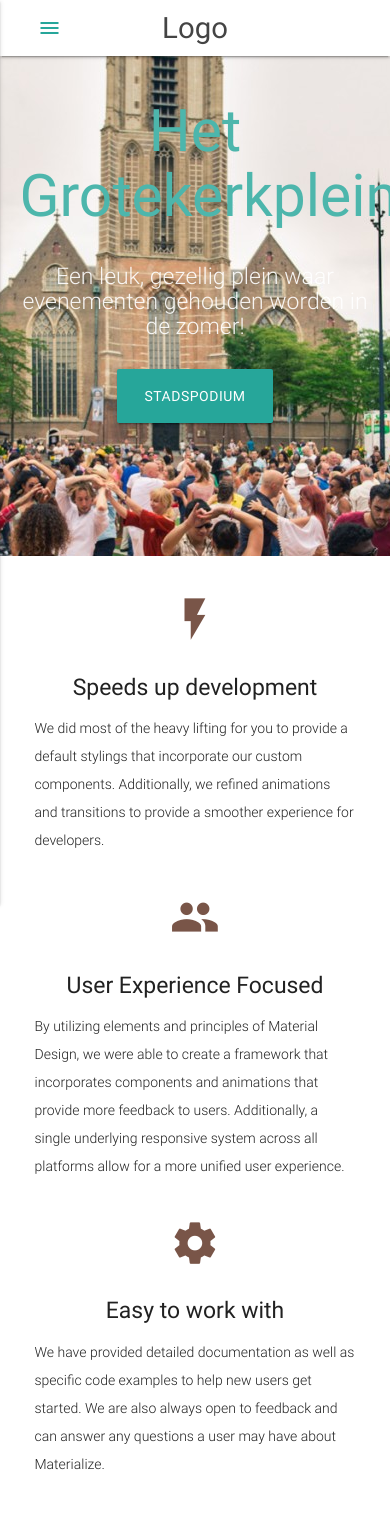
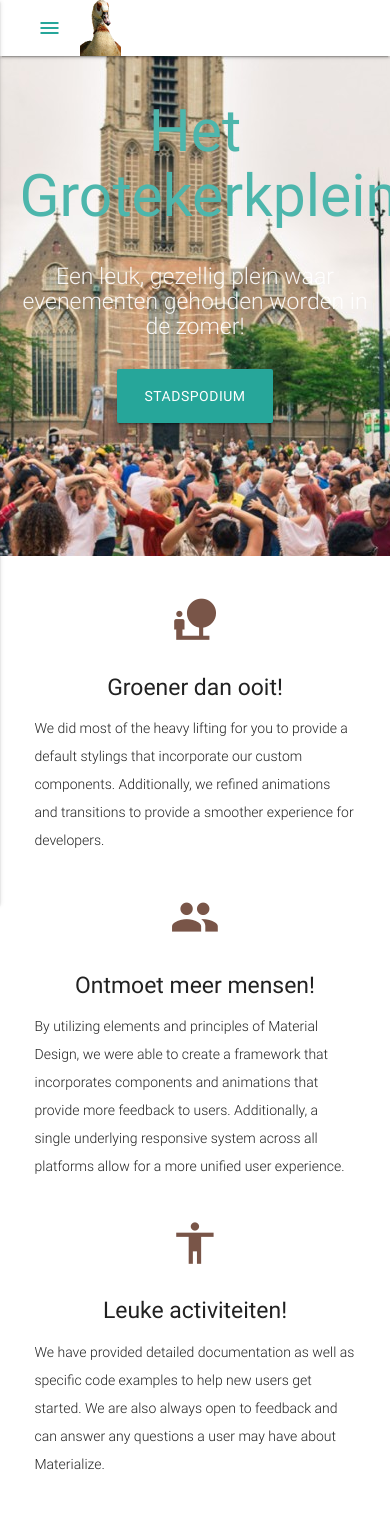
Before and after one commit to boltgolt/nijlgans, a plain HTML site: page website/index.html in a window 390 px wide. Shown: the top 1525 px of the page. Drawn offline with nearby package versions, Linux system fonts and the light colour scheme.

Commit message:
Wat dingen gedaan

```diff
--- a/website/css/style.css
+++ b/website/css/style.css
@@ -2,8 +2,9 @@
     color: #444;
 }
 
-.brand-logo {
-    color: #444;
+.img-logo {
+    max-height: 64px;
+    max-width: 64px;
 }
 
 p {
@@ -38,6 +39,10 @@ p {
   #index-banner .section {
     top: 0;
   }
+  .img-logo {
+    max-height: 56px;
+    max-width: 56px;
+  }
 }
 
 .icon-block {
--- a/website/index.html
+++ b/website/index.html
@@ -15,7 +15,7 @@
 <body>
   <nav class="white" role="navigation">
     <div class="nav-wrapper container">
-      <a id="logo-container" href="#" class="brand-logo">Logo</a>
+      <a id="logo-container"><img class="img-logo" src="images/nijlgans.png"></a>
       <ul class="right hide-on-med-and-down">
         <li><a class="navbar-link" href="#">Navbar Link</a></li>
       </ul>
@@ -36,7 +36,7 @@
           <h5 class="header col s12 light">Een leuk, gezellig plein waar evenementen gehouden worden in de zomer!</h5>
         </div>
         <div class="row center">
-          <a href="http://materializecss.com/getting-started.html" id="download-button" class="btn-large waves-effect waves-light teal lighten-1">Stadspodium</a>
+          <a href="http://www.stadspodium-rotterdam.nl/" id="download-button" class="btn-large waves-effect waves-light teal lighten-1">Stadspodium</a>
         </div>
         <br><br>
 
@@ -53,8 +53,8 @@
       <div class="row">
         <div class="col s12 m4">
           <div class="icon-block">
-            <h2 class="center brown-text"><i class="material-icons">flash_on</i></h2>
-            <h5 class="center">Speeds up development</h5>
+            <h2 class="center brown-text"><i class="material-icons">nature_people</i></h2>
+            <h5 class="center">Groener dan ooit!</h5>
 
             <p class="light">We did most of the heavy lifting for you to provide a default stylings that incorporate our custom components. Additionally, we refined animations and transitions to provide a smoother experience for developers.</p>
           </div>
@@ -63,7 +63,7 @@
         <div class="col s12 m4">
           <div class="icon-block">
             <h2 class="center brown-text"><i class="material-icons">group</i></h2>
-            <h5 class="center">User Experience Focused</h5>
+            <h5 class="center">Ontmoet meer mensen!</h5>
 
             <p class="light">By utilizing elements and principles of Material Design, we were able to create a framework that incorporates components and animations that provide more feedback to users. Additionally, a single underlying responsive system across all platforms allow for a more unified user experience.</p>
           </div>
@@ -71,8 +71,8 @@
 
         <div class="col s12 m4">
           <div class="icon-block">
-            <h2 class="center brown-text"><i class="material-icons">settings</i></h2>
-            <h5 class="center">Easy to work with</h5>
+            <h2 class="center brown-text"><i class="material-icons">accessibility</i></h2>
+            <h5 class="center">Leuke activiteiten!</h5>
 
             <p class="light">We have provided detailed documentation as well as specific code examples to help new users get started. We are also always open to feedback and can answer any questions a user may have about Materialize.</p>
           </div>
@@ -124,8 +124,8 @@
     <div class="container">
       <div class="row">
         <div class="col l6 s12">
-          <h5 class="white-text">Company Bio</h5>
-          <p class="grey-text text-lighten-4">We are a team of college students working on this project like it's our full time job. Any amount would help support and continue development on this project and is greatly appreciated.</p>
+          <h5 class="white-text">Wat is Nijlgans Productions?</h5>
+          <p class="grey-text text-lighten-4">Wij zijn een team van vier studenten die achter de schermen van Nijlgans Productions werken. Wij zorgen ervoor dat op deze website alles naar behoren werkt.</p>
 
 
         </div>
@@ -151,7 +151,7 @@
     </div>
     <div class="footer-copyright">
       <div class="container">
-      Made by <a class="brown-text text-lighten-3" href="http://materializecss.com">Materialize</a>
+      Made by <a class="brown-text text-lighten-3" href="http://www.vogelvisie.nl/foto/nijlgans.jpg">Nijlgans Productions</a>
       </div>
     </div>
   </footer>
```
Also changed, not shown: website/images/Nijlgans.png (added).
